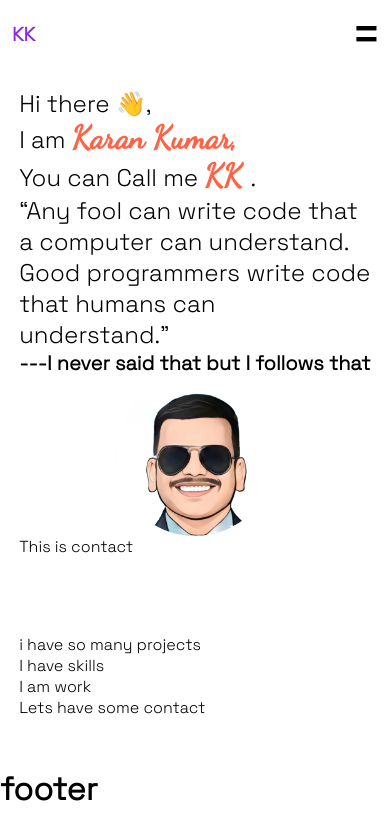
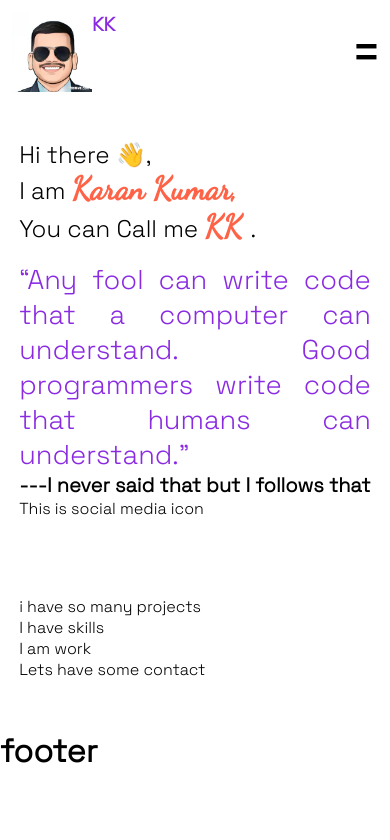
Before and after one commit to kgunique/portfolioAug2021, a React (Create React App) app: page / in a window 390 px wide. Shown: the top 840 px of the page. Built offline with nearby package versions, Linux system fonts and the light colour scheme; a web font is replaced by a local one.

Commit message:
added something

```diff
--- a/public/index.html
+++ b/public/index.html
@@ -18,7 +18,7 @@
   <link rel="preconnect" href="https://fonts.gstatic.com" crossorigin>
   <link href="https://fonts.googleapis.com/css2?family=Dancing+Script&family=Palette+Mosaic&display=swap"
     rel="stylesheet">
-  <title>React App</title>
+  <title>KK_PORTFOLIO</title>
 </head>
 
 <body>
--- a/src/components/Body/About/About.jsx
+++ b/src/components/Body/About/About.jsx
@@ -5,9 +5,10 @@ const About = () => {
         <div className="about">
             <div className="about_top">
                 <div className="about_info">
-                    Hi there  👋,<br />I am <span className="info_name">Karan Kumar,<br /> </span>
-                    You can Call me <span className="info_name">KK </span>.
-                    <p>“Any fool can write code that a computer can understand. Good programmers write code that humans can understand.”</p>
+                    <p className="intro">Hi there  👋,<br />I am <span className="info_name">Karan Kumar,<br /> </span>
+                    You can Call me <span className="info_name">KK </span>.</p>
+
+                    <p className="introquote">“Any fool can write code that a computer can understand. Good programmers write code that humans can understand.”</p>
                     <h5>---I never said that but I follows that</h5>
                 </div>
                 <div className="about_photo">
@@ -15,7 +16,7 @@ const About = () => {
                 </div>
             </div>
             <div className="about_bottom">
-                This is contact
+                This is social media icon
             </div>
         </div>
     )
--- a/src/components/Body/About/about.css
+++ b/src/components/Body/About/about.css
@@ -7,6 +7,16 @@
     display: flex;
     justify-content: space-between;
     align-items: center;
+}
+.intro{
+    /* border: 1px solid red; */
+    /* padding: 1rem; */
+    margin: 1rem 0;
+}
+.introquote{
+    font-size: 1.7rem;
+    color: blueviolet;
+    text-align: justify;
 }
 .about_photo{
     height: 30rem;
@@ -31,9 +41,6 @@
         align-items: center;
     }
     .about_photo{
-        height: 10rem;
-    }
-    .about_photo img{
-        height: 10rem;
+       display: none;
     }
 }
--- a/src/components/Header/Header.jsx
+++ b/src/components/Header/Header.jsx
@@ -7,7 +7,7 @@ const Header = () => {
     const [isOpen, setIsOpen] = useState(false)
     return (
         <div className="header">
-           <div className="logo">KK</div>
+           <div className="logo"><img className ="logo_img"src ={require("../../asset/profile.png").default}alt = "logoimg"/>KK</div>
            <div className="menu">
                <div className="webmenu"><Webmenu/></div>
                {/* Mobile menu */}
--- a/src/components/Header/Mobilemenu/mobilemenu.css
+++ b/src/components/Header/Mobilemenu/mobilemenu.css
@@ -1,7 +1,7 @@
 .mobilemenucontainer{
     background-color: tomato;
     height: 100vh;
-    width: 60vw;
+    width: 100vw;
     position: absolute;
     right: 0;
     top: -6px;
--- a/src/components/Header/header.css
+++ b/src/components/Header/header.css
@@ -13,6 +13,12 @@
 }
 .mobilemenu{
     display: none;
+}
+.logo_img{
+
+    display: none;
+    height:5rem;
+    width:5rem;
 }
 .icon_menu{
     background: transparent;
@@ -34,6 +40,9 @@
 .mobilemenu{
     display: flex;
 }
+.logo_img{
+   display: flex;
+}
 .webmenu{
     display: none;
 }
```
